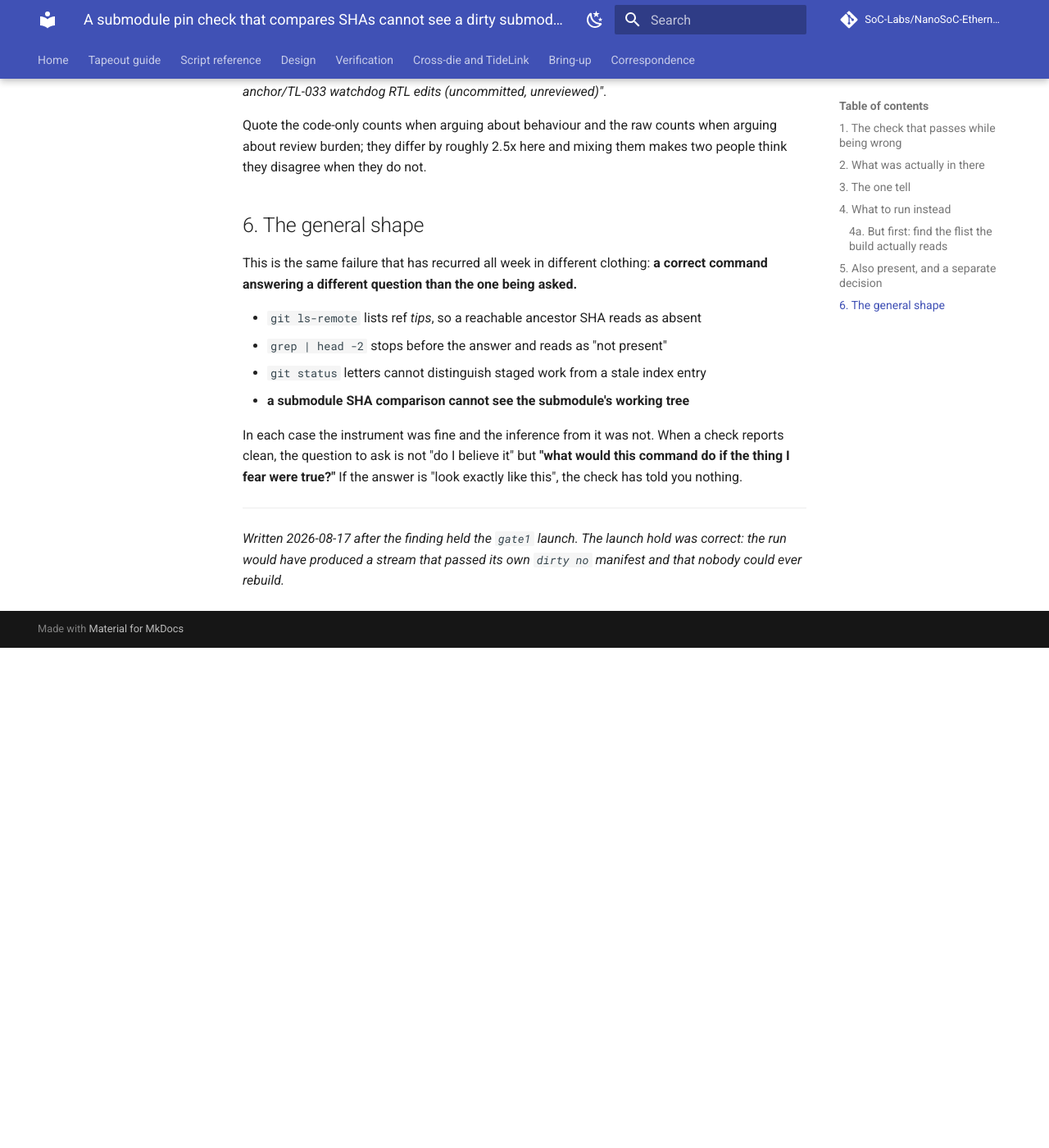
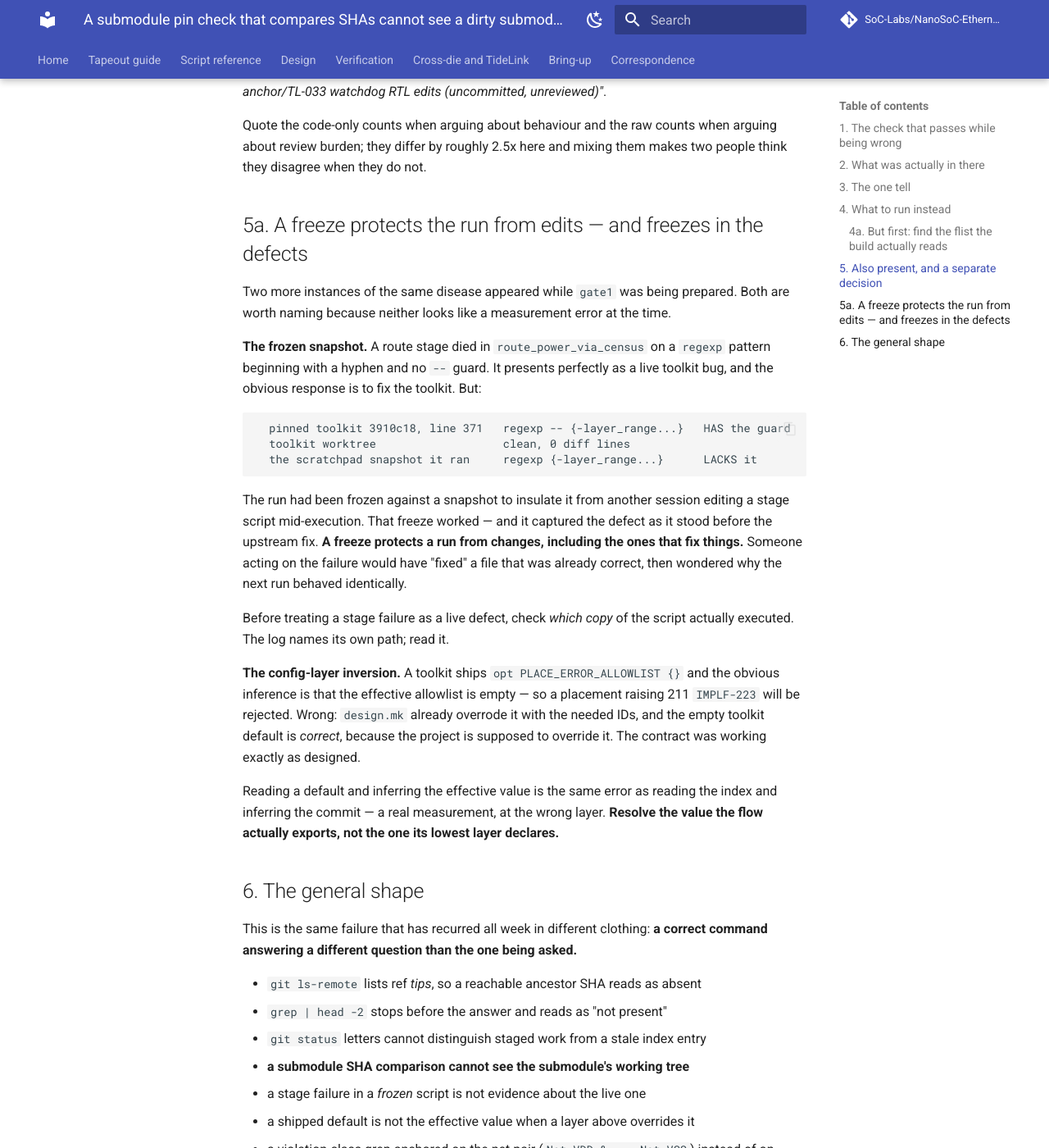
Before and after one commit to SoC-Labs/NanoSoC-Ethernet-Chiplet, an MkDocs documentation site: the page built from docs/tapeout/38-submodule-pin-check-trap.md, in a window 1280 px wide and 1400 px high, scrolled down 3315 px. Shown: the whole window at 82% size. Built offline with MkDocs 1.6.1 and Material for MkDocs 9.7.7, drawn with Linux system fonts in a browser that asks for light colours; comment, search, counter and statistics services are not loaded; before the commit the page ends 4105 px from its top, so only the background shows below that; some of the changed text lies outside the part shown.

Commit message:
docs/tapeout/38: two more ways to measure the wrong thing, both from tonight
A freeze protects a run from edits, INCLUDING the ones that fix things. A route
stage died on a `regexp` pattern starting with a hyphen and no `--` guard, which
presents perfectly as a live toolkit bug. It is not one: the pinned toolkit has
the guard at 3910c18:371 and the worktree is clean. What lacked it was the
scratchpad snapshot the run had been frozen against, taken to insulate it from
another session editing a stage script mid-execution. The freeze worked and
captured the defect as it stood before the fix landed. Acting on that failure
means "fixing" a file that is already correct. Check WHICH COPY executed -- the
log names its own path.

And a config-layer inversion, which is mine: the toolkit ships
`opt PLACE_ERROR_ALLOWLIST {}`, so I concluded the effective allowlist was empty
and that placement would keep failing on 211 IMPLF-223 after the SDC fix. Wrong.
design.mk already overrode it, and the empty toolkit default is CORRECT because
the project is meant to override it -- the contract working as designed. Reading a
default and inferring the effective value is the same error as reading the index
and inferring the commit: a real measurement at the wrong layer. Resolve what the
flow exports, not what its lowest layer declares.

Also adds the DRC-grep instance to the list, because it bit twice in one night: a
rail-short grep anchored on the net pair rather than on `^SHORT` counts M4
ParallelRunLength SPACING records as power-to-ground shorts, and returns 3 on a
build that has zero. I documented that trap earlier the same evening and walked
back into it.

The common shape now has seven instances and they are all the same: a correct
command answering a different question than the one being asked.

Co-Authored-By: Claude Opus 5 (1M context) <noreply@anthropic.com>

````diff
--- a/docs/tapeout/38-submodule-pin-check-trap.md
+++ b/docs/tapeout/38-submodule-pin-check-trap.md
@@ -150,6 +150,42 @@ Quote the code-only counts when arguing about behaviour and the raw counts when
 arguing about review burden; they differ by roughly 2.5x here and mixing them
 makes two people think they disagree when they do not.
 
+## 5a. A freeze protects the run from edits — and freezes in the defects
+
+Two more instances of the same disease appeared while `gate1` was being prepared.
+Both are worth naming because neither looks like a measurement error at the time.
+
+**The frozen snapshot.** A route stage died in `route_power_via_census` on a
+`regexp` pattern beginning with a hyphen and no `--` guard. It presents perfectly
+as a live toolkit bug, and the obvious response is to fix the toolkit. But:
+
+```
+  pinned toolkit 3910c18, line 371   regexp -- {-layer_range...}   HAS the guard
+  toolkit worktree                   clean, 0 diff lines
+  the scratchpad snapshot it ran     regexp {-layer_range...}      LACKS it
+```
+
+The run had been frozen against a snapshot to insulate it from another session
+editing a stage script mid-execution. That freeze worked — and it captured the
+defect as it stood before the upstream fix. **A freeze protects a run from
+changes, including the ones that fix things.** Someone acting on the failure would
+have "fixed" a file that was already correct, then wondered why the next run
+behaved identically.
+
+Before treating a stage failure as a live defect, check *which copy* of the script
+actually executed. The log names its own path; read it.
+
+**The config-layer inversion.** A toolkit ships `opt PLACE_ERROR_ALLOWLIST {}` and
+the obvious inference is that the effective allowlist is empty — so a placement
+raising 211 `IMPLF-223` will be rejected. Wrong: `design.mk` already overrode it
+with the needed IDs, and the empty toolkit default is *correct*, because the
+project is supposed to override it. The contract was working exactly as designed.
+
+Reading a default and inferring the effective value is the same error as reading
+the index and inferring the commit — a real measurement, at the wrong layer.
+**Resolve the value the flow actually exports, not the one its lowest layer
+declares.**
+
 ## 6. The general shape
 
 This is the same failure that has recurred all week in different clothing: **a
@@ -159,6 +195,11 @@ correct command answering a different question than the one being asked.**
 - `grep | head -2` stops before the answer and reads as "not present"
 - `git status` letters cannot distinguish staged work from a stale index entry
 - **a submodule SHA comparison cannot see the submodule's working tree**
+- a stage failure in a *frozen* script is not evidence about the live one
+- a shipped default is not the effective value when a layer above overrides it
+- a violation-class grep anchored on the net pair (`Net VDD & ... Net VSS`)
+  instead of on `^SHORT` counts M4 spacing records as power-to-ground shorts —
+  it returns 3 on a build that has none
 
 In each case the instrument was fine and the inference from it was not. When a
 check reports clean, the question to ask is not "do I believe it" but **"what
````
